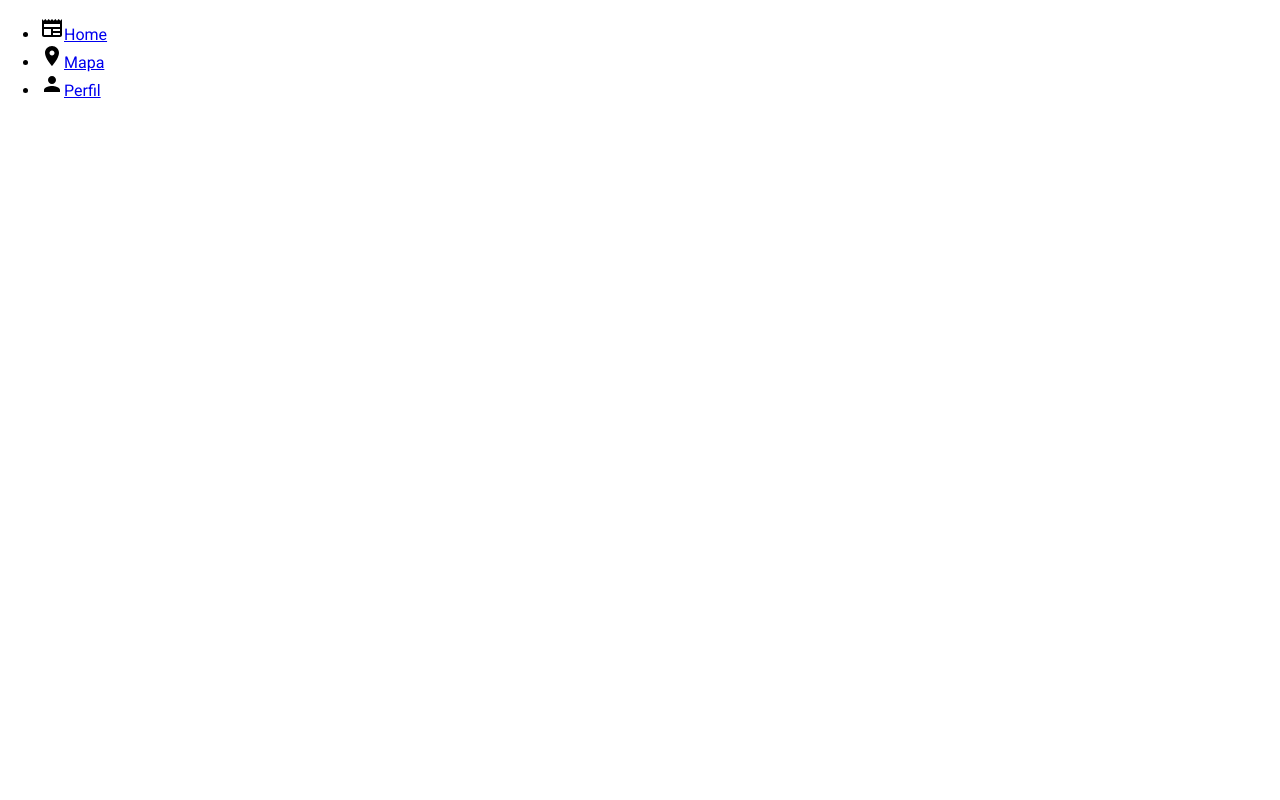
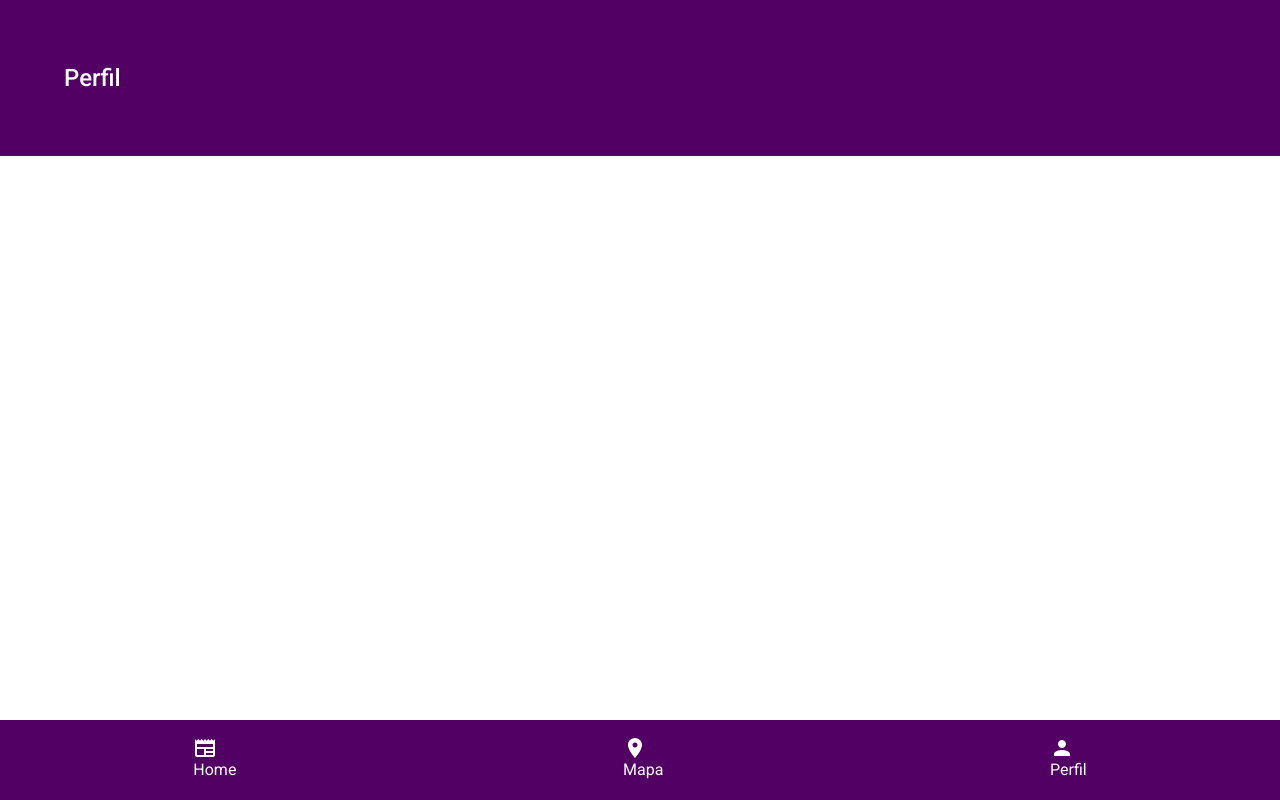
Before and after one commit to EloiseFeh/hecate, a React (Create React App) app: page /perfil in a window 1280 px wide. Built offline with nearby package versions, Linux system fonts and the light colour scheme.

Commit message:
setting the structure for the main pages

```diff
--- a/src/App.js
+++ b/src/App.js
@@ -1,6 +1,6 @@
 import './style/App.css';
 import { Route, BrowserRouter as Router, Routes } from 'react-router-dom';
-import Feed from './views/feed';
+import Library from './views/library';
 import Map from './views/map';
 import Menu from './components/menu';
 import Profile from './views/profile';
@@ -9,7 +9,7 @@ function App() {
   return (
     <Router>
       <Routes>
-        <Route path='/' element={<Feed/>}/>
+        <Route path='/' element={<Library/>}/>
         <Route path='mapa'  element={<Map/>}/>
         <Route path='perfil'  element={<Profile/>}/>
       </Routes>
--- /dev/null
+++ b/src/style/library.css
@@ -0,0 +1,15 @@
+.header{
+        padding: 5%;
+        width: 100vw;
+        background-color: #520064;
+        position: fixed;
+        top: 0;
+        color: white;
+        display: flex;
+        justify-content: space-between;
+    }
+
+    .header label{
+        font-size: 1.5rem;
+        font-weight: 500;
+    }
--- /dev/null
+++ b/src/style/map.css
@@ -0,0 +1,15 @@
+.header{
+    padding: 5%;
+    width: 100vw;
+    background-color: #520064;
+    position: fixed;
+    top: 0;
+    color: white;
+    display: flex;
+    justify-content: space-between;
+}
+
+.header label{
+    font-size: 1.5rem;
+    font-weight: 500;
+}
--- a/src/style/menu.css
+++ b/src/style/menu.css
@@ -1,6 +1,25 @@
-.MenuDiv{
+.navbar{
     height: 10vh;
-    background-color: aqua;
+    width: 100vw;
+    background-color: #520064;
     position: fixed;
     bottom: 0;
+    color: white;
 }
+
+.navbar-nav{
+    display: flex;
+    list-style: none;
+    justify-content: space-around;
+    padding: 0 !important;
+}
+
+.nav-item{
+    display: flex;
+    flex-direction: column;
+}
+
+.nav-link{
+    text-decoration: none;
+    color: white;
+}
--- /dev/null
+++ b/src/style/profile.css
@@ -0,0 +1,15 @@
+.header{
+    padding: 5%;
+    width: 100vw;
+    background-color: #520064;
+    position: fixed;
+    top: 0;
+    color: white;
+    display: flex;
+    justify-content: space-between;
+}
+
+.header label{
+    font-size: 1.5rem;
+    font-weight: 500;
+}
--- a/src/views/feed.js
+++ /dev/null
@@ -1,4 +0,0 @@
-export default function Feed(){
-
-
-}
--- /dev/null
+++ b/src/views/library.js
@@ -0,0 +1,14 @@
+import '../style/library.css';
+import FilterAltOutlinedIcon from '@mui/icons-material/FilterAltOutlined';
+
+export default function Library(){
+    return(
+        <div>
+            <div className="header">
+                <label>Biblioteca Hecate</label>
+
+            </div>
+        </div>
+    );
+
+}
--- a/src/views/map.js
+++ b/src/views/map.js
@@ -1,4 +1,12 @@
+import '../style/map.css';
 export default function Map(){
+    return(
+        <div>
+            <div className="header">
+                <label>Mapa</label>
 
+            </div>
+        </div>
+    );
 
 }
--- a/src/views/profile.js
+++ b/src/views/profile.js
@@ -1,4 +1,12 @@
+import '../style/profile.css';
 export default function Profile(){
+    return(
+        <div>
+            <div className="header">
+                <label>Perfil</label>
 
+            </div>
+        </div>
+    );
 
 }
```
